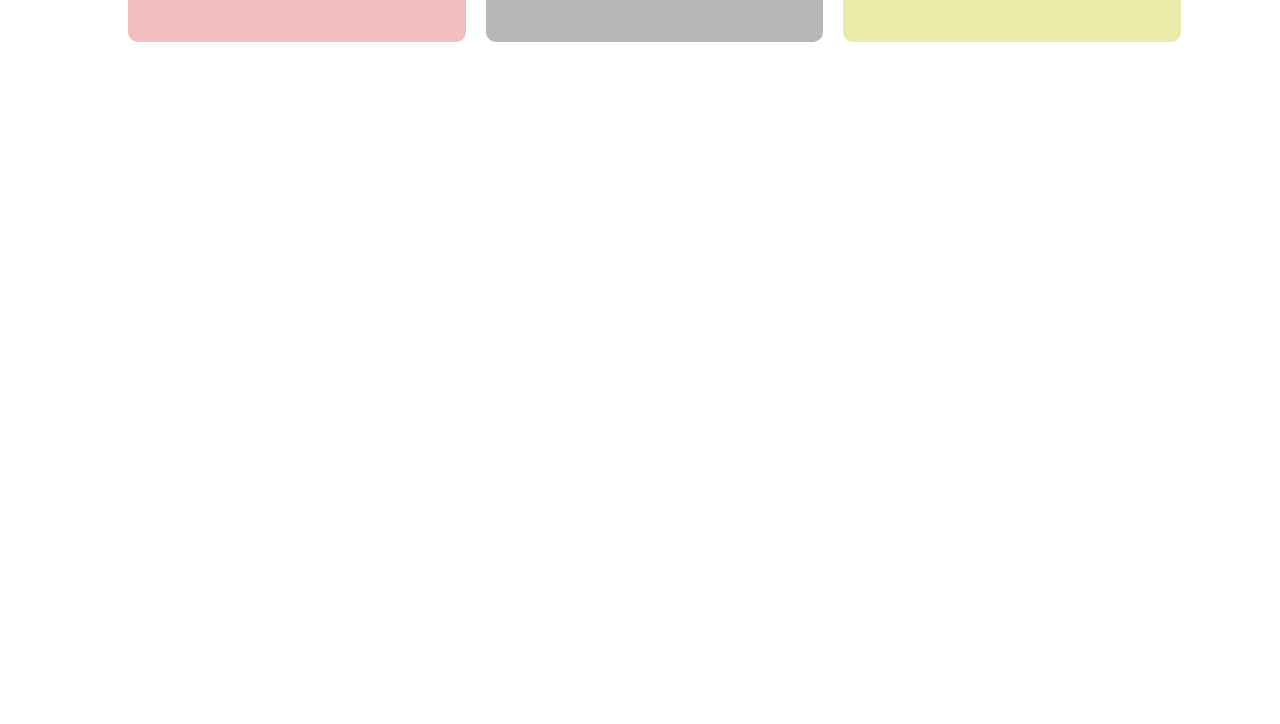
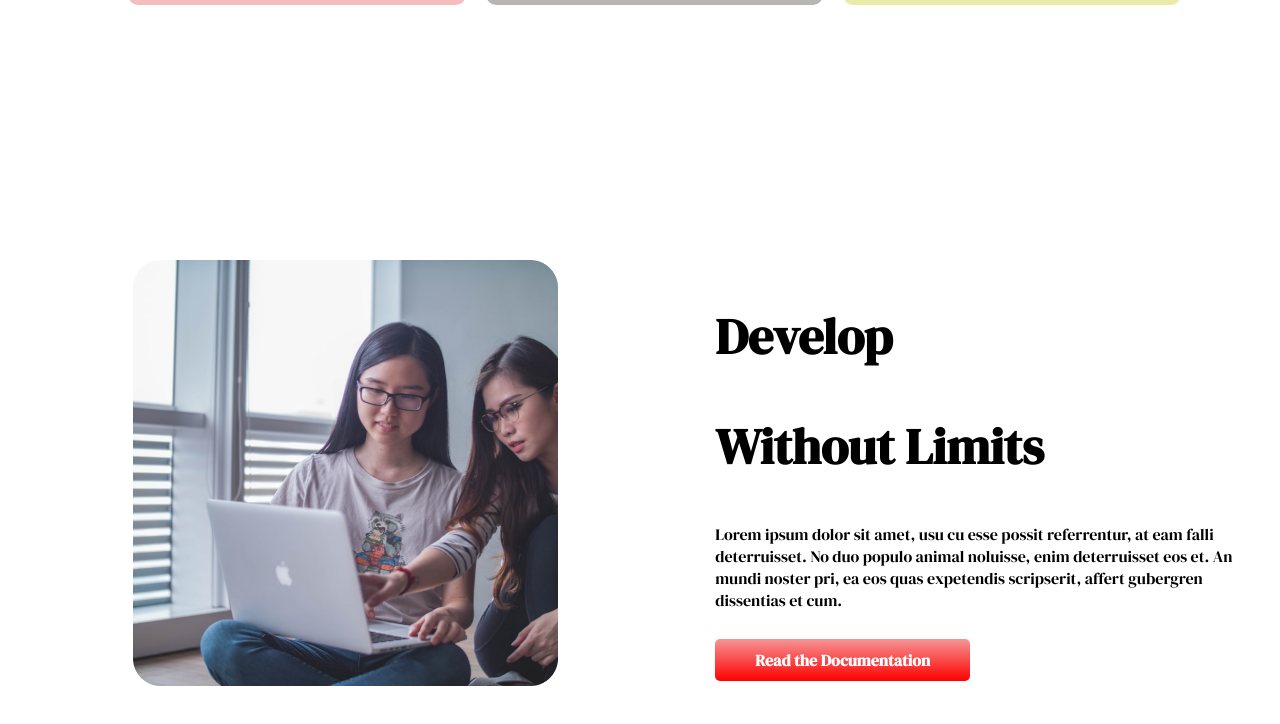
Before and after one commit to shahidaaktereva/mission-2022, a plain HTML site: page index.html in a window 1280 px wide. Shown: the part 1295-2019 px from the top of the page. Before the commit the page ends 1487 px from the top, so only its background shows below. Drawn offline with Linux system fonts and the light colour scheme.

Commit message:
section added

```diff
--- a/index.html
+++ b/index.html
@@ -62,6 +62,20 @@
             </div>
         </div>
     </section>
+    <section class="flexible-container">
+        <div class="half-width margin">
+            <img src="images/coding.png" alt="">
+        </div>
+        <div class="half-width down">
+            <h1>Develop</h1>
+            <h1>Without Limits</h1>
+            <p>Lorem ipsum dolor sit amet, usu cu esse possit referrentur, at eam falli
+                deterruisset. No duo populo animal noluisse, enim deterruisset eos et. An
+                mundi noster pri, ea eos quas expetendis scripserit, affert gubergren
+                dissentias et cum.</p> <br>
+            <a class="button" target="blank" href="https://www.youtube.com/">Read the Documentation</a>
+        </div>
+    </section>
 </body>
 
 </html>
--- a/style.css
+++ b/style.css
@@ -39,7 +39,7 @@ h1{
     padding: 2%;
 }
 .half-width img{
-    width: 85%;
+    width: 80%;
 }
 .center{
     text-align: center;
@@ -64,3 +64,14 @@ h1{
     background-color: rgb(235, 235, 169);
     border-radius: 10px;
 }
+.button{
+    text-decoration: none;
+    background-image: linear-gradient(rgb(245, 149, 149), red);
+    padding: 10px 40px;
+    color: white;
+    font-weight: 700;
+    border-radius: 5px;
+}
+.down{
+    margin-top: 80px;
+}
```
Also changed, not shown: images/dream-bg.png (added).
